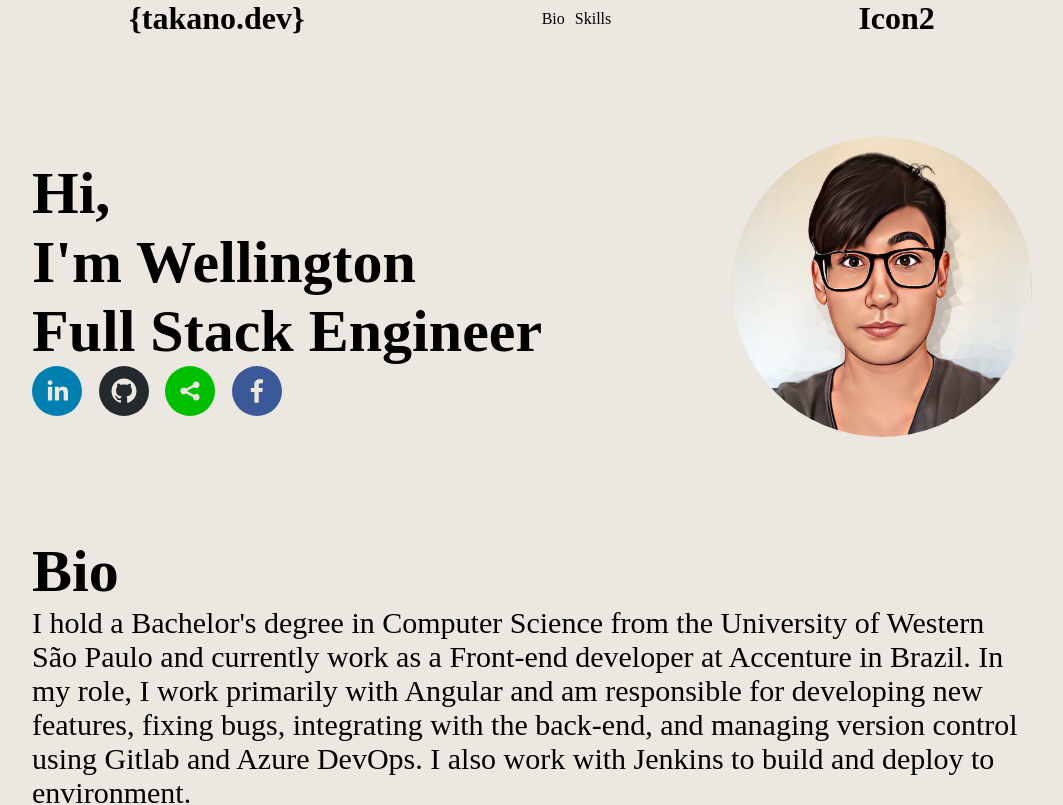
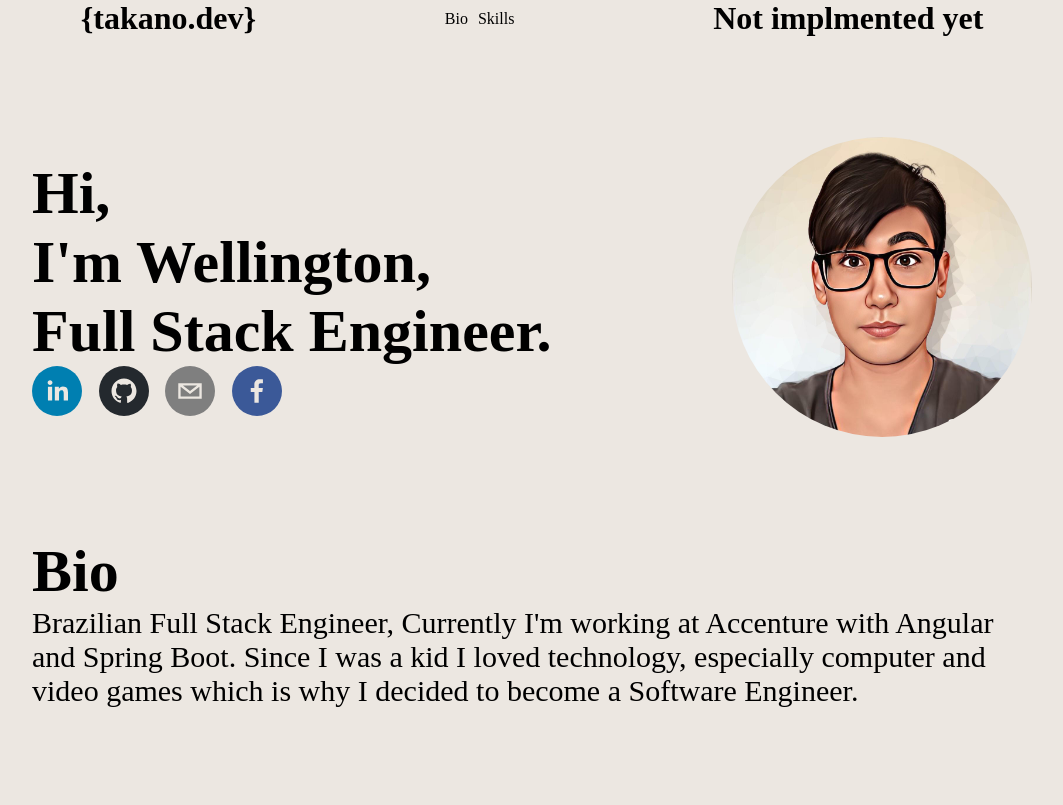
Before and after one commit to Tuumix/Portfolio, a React (Create React App) app: page / in a window 1280 px wide. Shown: the top 805 px of the page, without its empty margins (108-1171 px from the left). Built offline with nearby package versions, Linux system fonts and the light colour scheme.

Commit message:
feature: added script to deploy on github

```diff
--- a/src/pages/Main/index.tsx
+++ b/src/pages/Main/index.tsx
@@ -28,7 +28,7 @@ function Home() {
                         Skills
                     </Item>
                 </Navigation>
-                <h1>Icon2</h1>
+                <h1>Not implmented yet</h1>
             </HeaderContainer>
         )
     }
@@ -38,7 +38,7 @@ function Home() {
             <BioContainer ref={bio}>
                 <h1>Bio</h1>
                 <span>
-                    I hold a Bachelor's degree in Computer Science from the University of Western São Paulo and currently work as a Front-end developer at Accenture in Brazil. In my role, I work primarily with Angular and am responsible for developing new features, fixing bugs, integrating with the back-end, and managing version control using Gitlab and Azure DevOps. I also work with Jenkins to build and deploy to environment.
+                    Brazilian Full Stack Engineer, Currently I'm working at Accenture with Angular and Spring Boot. Since I was a kid I loved technology, especially computer and video games which is why I decided to become a Software Engineer.
                 </span>
             </BioContainer>
         )
@@ -52,13 +52,15 @@ function Home() {
                     <Introduction>
                         <div style={{ flexDirection: 'column' }}>
                             <h1>Hi,</h1>
-                            <h1>I'm Wellington</h1>
-                            <h1>Full Stack Engineer</h1>
+                            <h1>I'm Wellington,</h1>
+                            <h1>Full Stack Engineer.</h1>
                         </div>
                         <SocialMedia>
                             <SocialIcon url="https://www.linkedin.com/in/wellington-takano/"/>
                             <SocialIcon url="https://github.com/Tuumix"/>
-                            <SocialIcon url="wellz-tkn@hotmail.com"/>
+                            <a href='mailto: wellz-tkn@hotmail.com'>
+                                <SocialIcon network="email"/>
+                            </a>
                             <SocialIcon url="https://www.facebook.com/wellz.tkn"/>
                         </SocialMedia>
                     </Introduction>
```
Also changed, not shown: package.json (+7 -1 lines), 1 other file (tests, documents, lock files or other folders).
